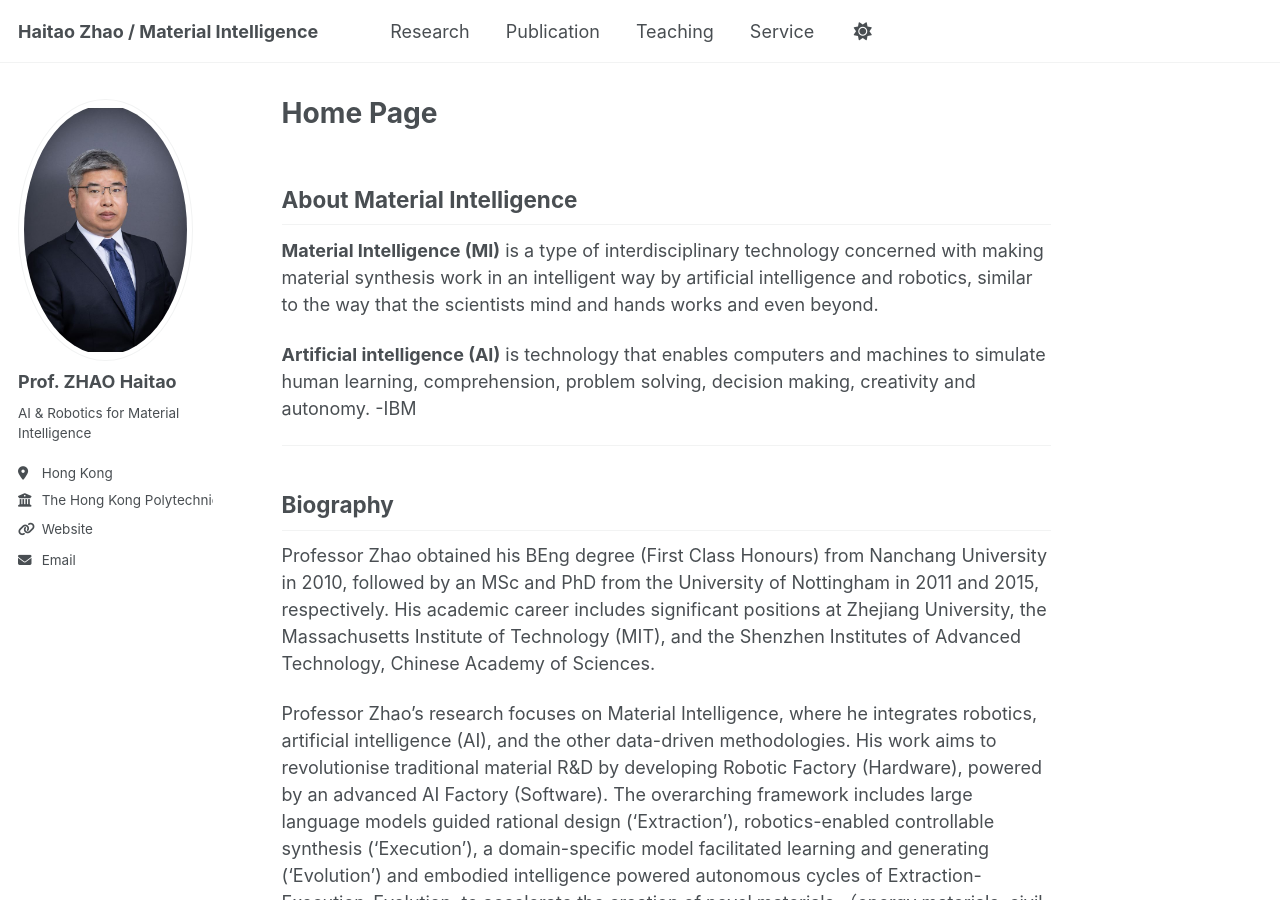
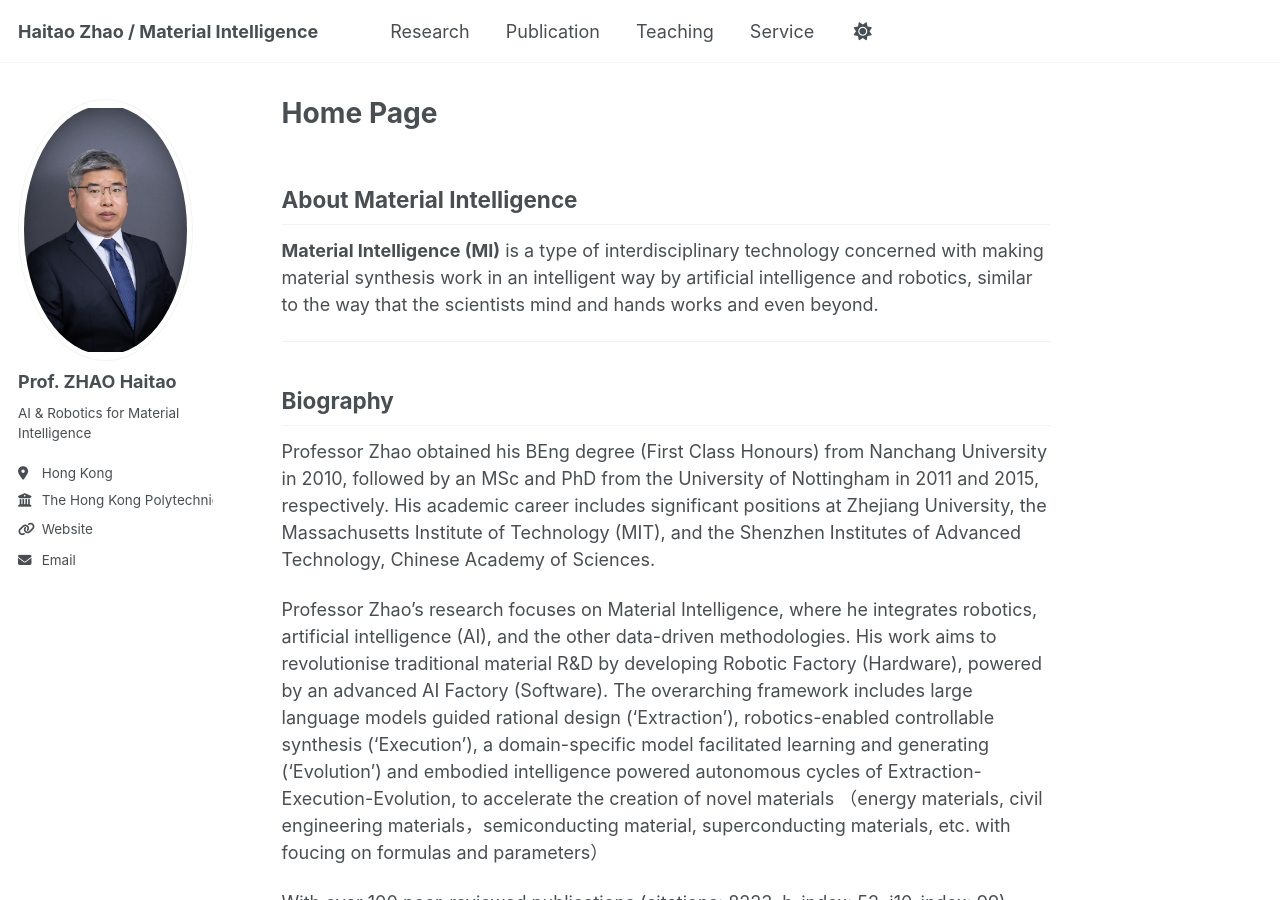
Before and after one commit to HaitaoZhao-PolyU/HaitaoZhao-PolyU.github.io, a Jekyll site: the page built from _pages/about.md, in a window 1280 px wide and 900 px high. Built offline with Jekyll 4.4.1, drawn with Linux system fonts in a browser that asks for light colours.

Commit message:
Update about.md

```diff
--- a/_pages/about.md
+++ b/_pages/about.md
@@ -9,8 +9,6 @@ redirect_from:
 ## About Material Intelligence
 
 **Material Intelligence (MI)** is a type of interdisciplinary technology concerned with making material synthesis work in an intelligent way by artificial intelligence and robotics, similar to the way that the scientists mind and hands works and even beyond.
-
-**Artificial intelligence (AI)** is technology that enables computers and machines to simulate human learning, comprehension, problem solving, decision making, creativity and autonomy. -IBM
 
 ---
 
```
